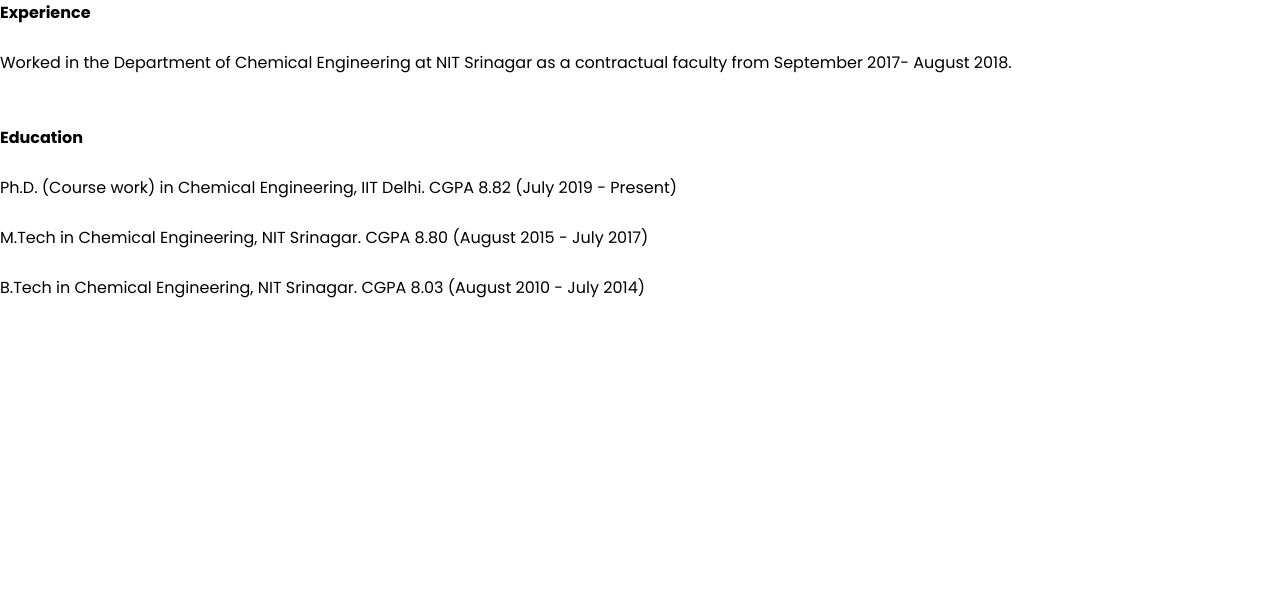
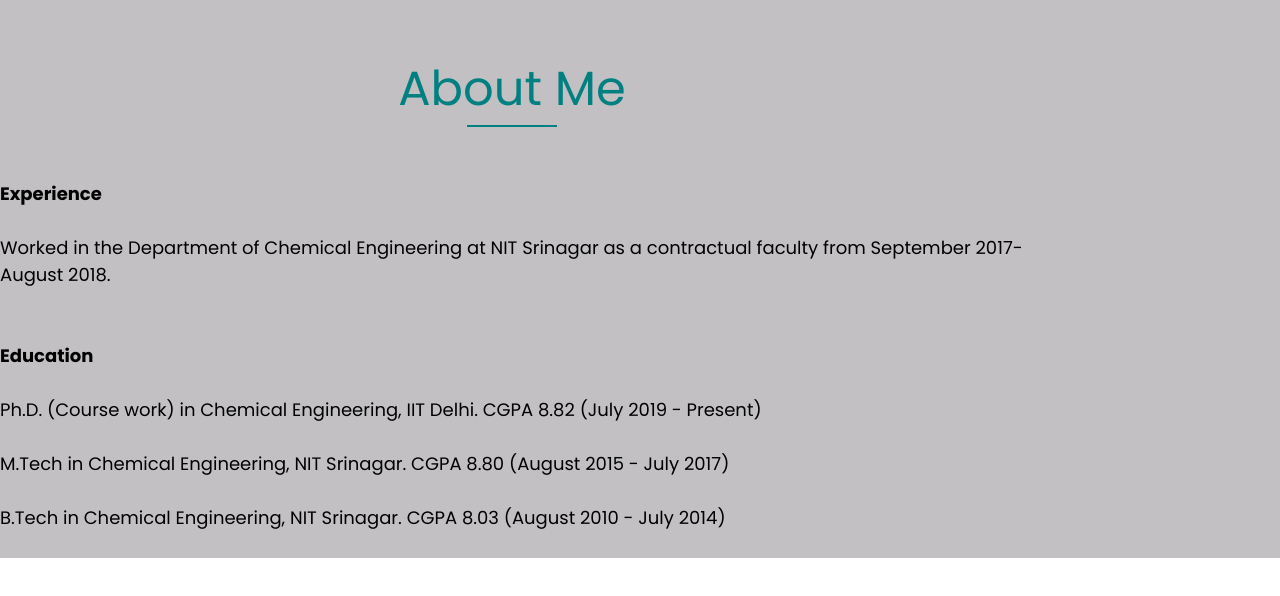
Before and after one commit to iqraaiks/new-webpage, a plain HTML site: page about.html in a window 1280 px wide. Drawn offline with Linux system fonts and the light colour scheme.

Commit message:
Update about.html

```diff
--- a/about.html
+++ b/about.html
@@ -8,8 +8,28 @@
 </head>
 <body>
 
-    <!--About(start)-->
-	<ul>
+    <table id="about" border="0" width="100%"
+		cellpadding="0" cellspacing="0" bgcolor="#c2c0c3">
+		<tr>
+			<td>
+				<table border="0" cellpadding="15"
+					cellspacing="0" width="80%" align="center">
+					<tr>
+						<td height="180" align="center"
+							valign="middle" colspan="2">
+							<font face="Verdana" size="7"
+								color="#008080">
+								About Me
+							</font>
+							<hr color="#008080" width="90">
+
+					</tr>
+
+
+                                         <tr>
+                        <td>
+                            <font face="Verdana" size="4" color="black">
+                                <ul>
                                     <li>
                                         <b>Experience</b><br><br>
                                         <ul>
@@ -43,9 +63,15 @@
 
                                 </ul>
 
+                            </font>
+                        </td>
+                    </tr>
 
 
-	<!--About(end)-->
+
+			</td>
+		</tr>
+	</table>
 
 </body>
 </html>
```
